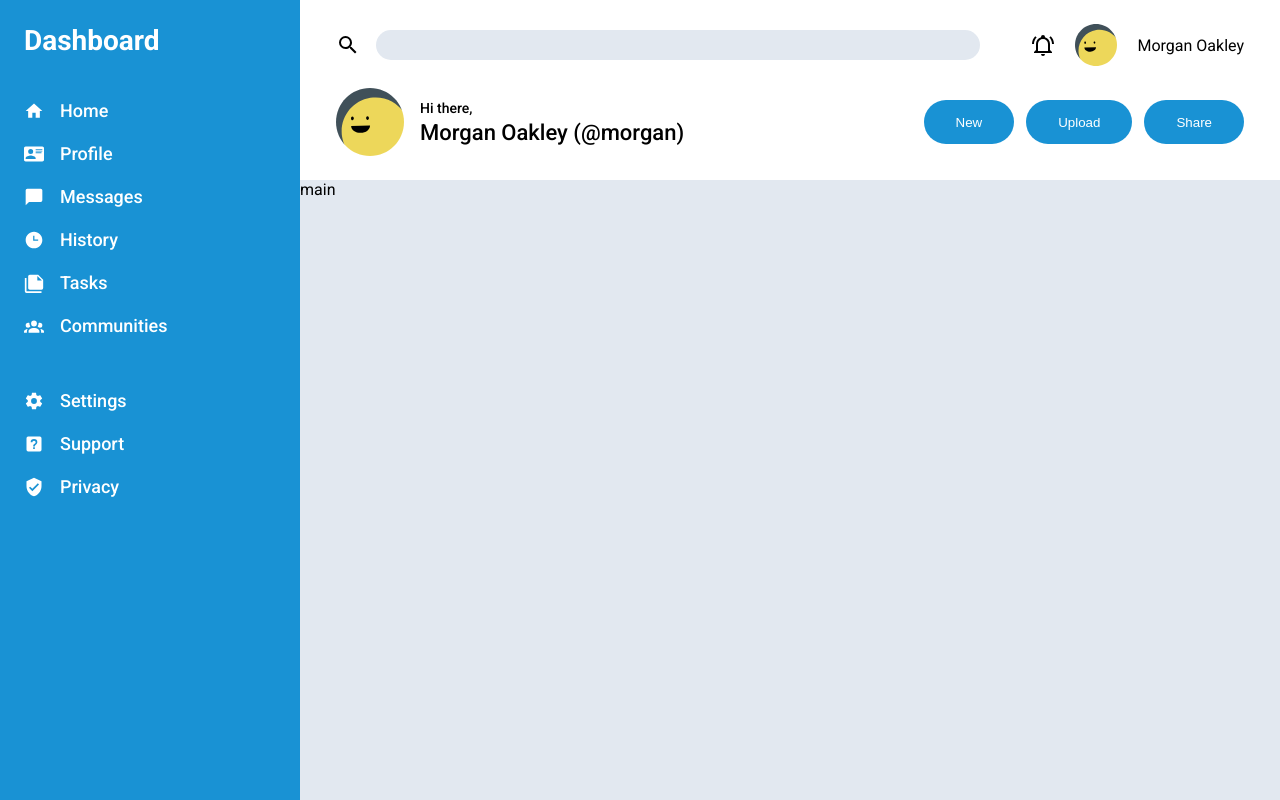
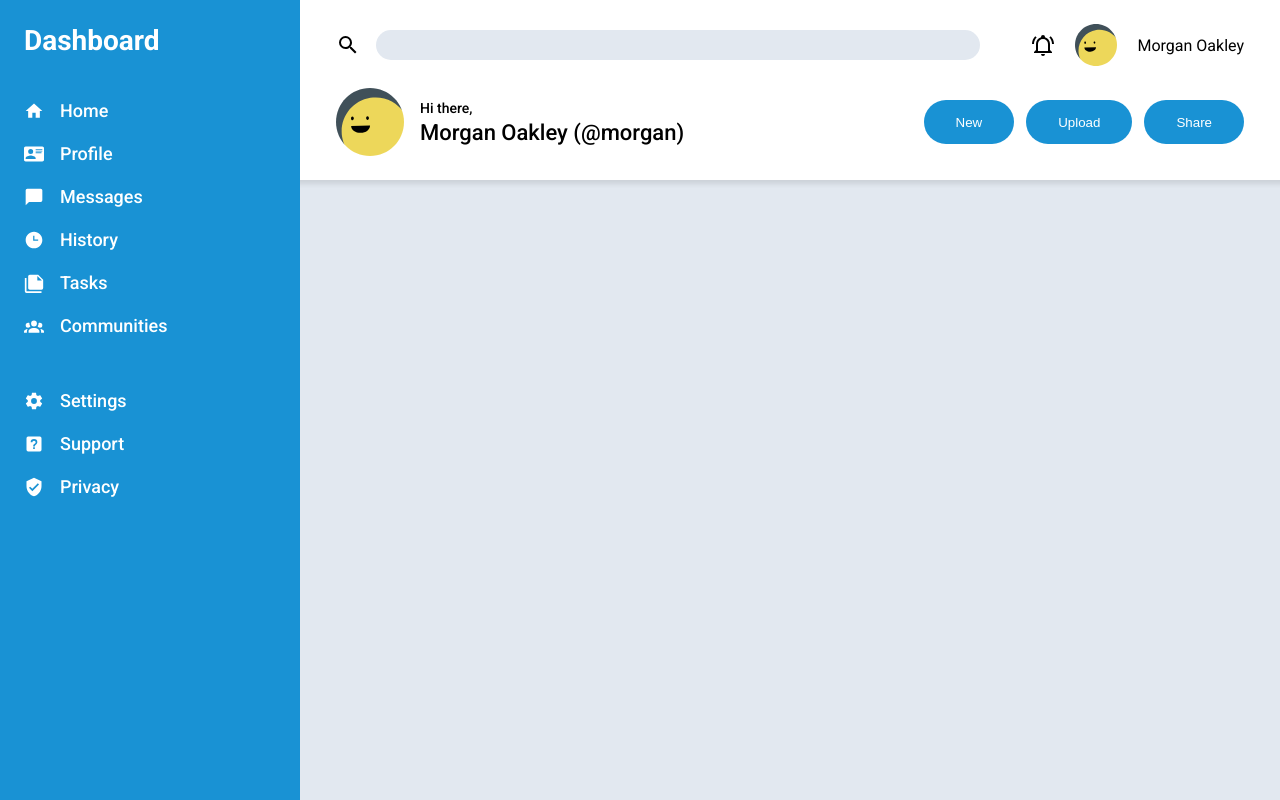
Before and after one commit to reppy-c/admin-dashboard, a plain HTML site: page index.html in a window 1280 px wide. Drawn offline with Linux system fonts and the light colour scheme.

Commit message:
added drop shadow and grid template for main panel

```diff
--- a/index.html
+++ b/index.html
@@ -65,9 +65,25 @@
         </div>
     </div>
 
+    <div id="mainpanel">
 
+        <div id="main_projects">
+            <!--Your Projects
+            <div>Project 1</div>
+            <div>Project 2</div>
+            <div>Project 3</div>
+            <div>Project 4</div>
+            <div>Project 5</div>
+            <div>Project 6</div>-->
+        </div>
 
-    <div id="mainpanel">main</div>
+        <div id="main_announcements">
+        </div>
+
+        <div id="main_trending">
+        </div>
+
+    </div>
 
 </body>
 </html>
--- a/style.css
+++ b/style.css
@@ -136,4 +136,19 @@ body {
 #mainpanel {
     background-color: #E2E8F0;
     grid-area: 2 / 2 / 3 / 3;
+    display: grid;
+    grid-template: 1fr 1fr / 1fr 350px;
+    box-shadow: inset 0px 14px 5px -10px rgb(0 0 0 / 10%);
 }
+
+#main_projects {
+    grid-area: 1 / 1 / 3 / 2;
+}
+
+#main_announcements {
+    grid-area: 1 / 2 / 2 / 3;
+}
+
+#main_trending {
+    grid-area: 2 / 2 / 3 / 3;
+}
```
